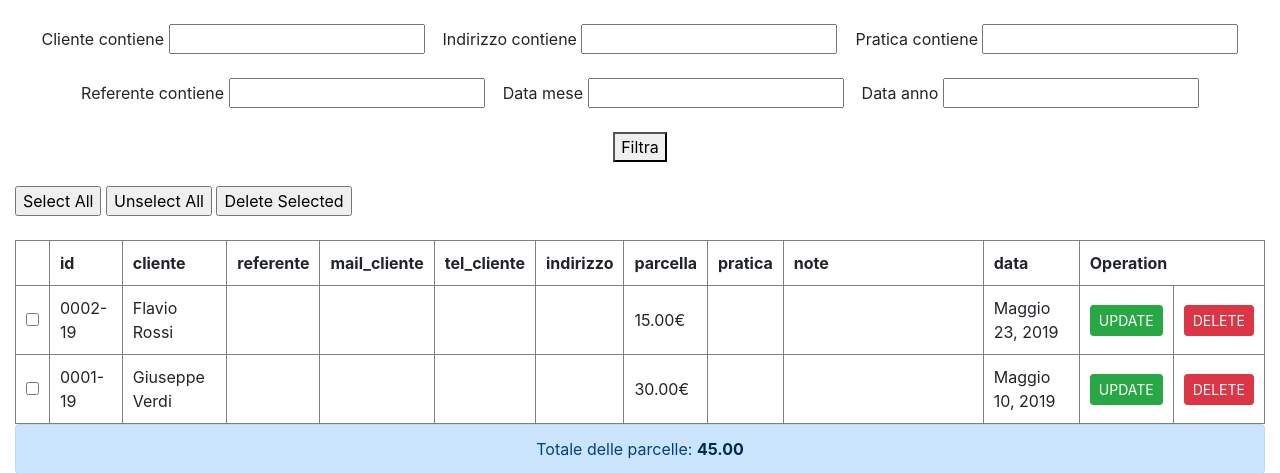
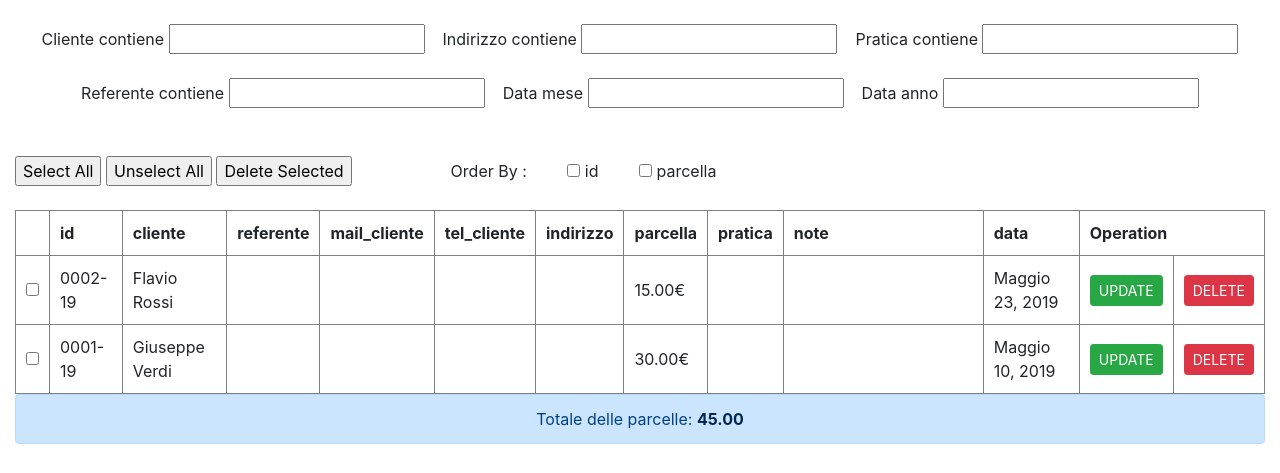
Before and after one commit to Claudio1108/MY_ACC, a Django app: page /AllProtocols/ in a window 1280 px wide. Shown: the part 112-585 px from the top of the page. Run offline with Django 3.2, Linux system fonts and the light colour scheme; data comes from the database, SQL or seed files in the repository; both versions use the stored data as it was after the commit; some libraries are stand-ins or nearby versions.

Commit message:
less order by

```diff
--- a/Contabilita/filters.py
+++ b/Contabilita/filters.py
@@ -1,5 +1,10 @@
 import django_filters
 from .models import *
+
+
+def print_query_param(value, key):
+   if value and key:
+       return "%s=%s&" % (key, value)
 
 class ProtocolloFilter(django_filters.FilterSet):
 
--- a/Contabilita/models.py
+++ b/Contabilita/models.py
@@ -35,7 +35,7 @@ class Ricavo(models.Model):
         ('ACCONTO', 'ACCONTO'),
         ('SALDO', 'SALDO')
     )
-    movimento = models.CharField(max_length=10, choices=TIPO_MOVIMENTO, default='A')
+    movimento = models.CharField(max_length=10, choices=TIPO_MOVIMENTO,null=True, blank=True)
     importo = models.DecimalField(max_digits=19, decimal_places=2)
     TIPO_FATTURA = (
         ('SI', 'SI'),
@@ -43,6 +43,7 @@ class Ricavo(models.Model):
 
     )
     fattura = models.CharField(max_length=2, choices=TIPO_FATTURA, default='NO')
+    causale = models.CharField(max_length=120,default="", null=True, blank=True)
     #foreign_key
     intestatario_fattura = models.ForeignKey(Socio, on_delete=models.CASCADE, related_name="sociofatturaricavo", default="", null=True, blank=True)
     #foreign_key
@@ -79,7 +80,7 @@ class SpesaGestione(models.Model):
     fattura = models.CharField(max_length=2, choices=TIPO_FATTURA, default='NO')
     # foreign_key
     intestatario_fattura = models.ForeignKey(Socio, on_delete=models.CASCADE, related_name="sociofatturaspesagestione", default="", null=True, blank=True)
-    causale = models.CharField(max_length=120)
+    causale = models.CharField(max_length=120, default="", null=True, blank=True)
 
     def __str__(self):
 
--- a/Contabilita/views.py
+++ b/Contabilita/views.py
@@ -3,6 +3,12 @@ from django.contrib import messages
 from .forms import *
 from django.db import connection
 from .filters import *
+from django.shortcuts import render_to_response
+from django.template import loader, RequestContext
+from django.http import HttpResponse
+import json
+from django.template.loader import render_to_string
+from django.http.response import JsonResponse
 from django.core.paginator import Paginator
 
 # Create your views here.
@@ -15,17 +21,38 @@ def viewAllProtocols(request):
 
     protocolli = Protocollo.objects.all()
 
-    protocollo_filter = ProtocolloFilter(request.GET, queryset=protocolli.order_by("-identificativo","-parcella"))
+    sum_parcelle = 0
 
-    sum_parcelle=0
+    if request.method == 'POST':
+        order = request.POST.get('order')
+        print(str(order))
+        if order=='id':
+            protocollo_filter = ProtocolloFilter(request.GET,queryset=protocolli.order_by("identificativo"))
+        else:
+            protocollo_filter = ProtocolloFilter(request.GET, queryset=protocolli.order_by("parcella"))
+
+    else:
+
+        protocollo_filter = ProtocolloFilter(request.GET, queryset=protocolli.order_by("-identificativo"))
+    print("-------------   "+str(protocollo_filter.qs))
 
     for i in range(0,len(protocollo_filter.qs),1):
+        print(str(protocollo_filter.qs[i]))
+        sum_parcelle=sum_parcelle+protocollo_filter.qs[i].parcella
 
-        sum_parcelle=sum_parcelle+protocollo_filter.qs[i].parcella
+    print(str(sum_parcelle))
 
     context = {'filter': protocollo_filter, 'sum_p':sum_parcelle}
 
-    return render(request, "Protocollo/AllProtocols.html", context)
+    if request.method == 'POST':
+        print("POST")
+        print(str(request))
+        return render(request, "Protocollo/AllProtocols.html", context)
+
+    else:
+        print("GET")
+        print(str(request))
+        return render(request, "Protocollo/AllProtocols.html", context)
 
 def viewCreateProtocol(request):
 
@@ -49,7 +76,7 @@ def viewCreateProtocol(request):
         print(query2)
         cursor = connection.cursor()
         cursor.execute(query2)
-        form.set_identificativo(str(val)+"-"+anno[2:4])
+        form.set_identificativo(str('{0:04}'.format(val))+"-"+anno[2:4])
 
         if(form.is_valid()):
 
@@ -820,7 +847,7 @@ def viewGestioneGuadagniEffettivi(request):
 
 
 def viewContabilitaProtocolli(request):
-    query = """SELECT t1.identificativo, t1.cliente,t1.indirizzo,t1.pratica,t1.parcella,(SELECT coalesce(sum(t2.importo), 0) FROM Contabilita_ricavo t2 WHERE t1.id = t2.protocollo_id) as entrate,
+    query = """SELECT t1.identificativo, t1.cliente, t1.referente, t1.indirizzo,t1.pratica,t1.parcella,(SELECT coalesce(sum(t2.importo), 0) FROM Contabilita_ricavo t2 WHERE t1.id = t2.protocollo_id) as entrate,
                                             (SELECT coalesce(sum(t3.importo), 0) FROM Contabilita_spesacommessa t3 WHERE t1.id=t3.protocollo_id) as uscite,
                                             t1.parcella-(SELECT coalesce(sum(t2.importo), 0) FROM Contabilita_ricavo t2 WHERE t1.id = t2.protocollo_id)+
                                             (SELECT coalesce(sum(t3.importo), 0) FROM Contabilita_spesacommessa t3 WHERE t1.id=t3.protocollo_id) as saldo
@@ -828,7 +855,7 @@ def viewContabilitaProtocolli(request):
 
                 union
 
-                SELECT t1.identificativo, t1.cliente,t1.indirizzo,t1.pratica,t1.parcella,(SELECT coalesce(sum(t2.importo), 0) FROM Contabilita_ricavo t2 WHERE t1.id = t2.protocollo_id) as entrate,
+                SELECT t1.identificativo, t1.cliente, t1.referente, t1.indirizzo,t1.pratica,t1.parcella,(SELECT coalesce(sum(t2.importo), 0) FROM Contabilita_ricavo t2 WHERE t1.id = t2.protocollo_id) as entrate,
                                                             (SELECT coalesce(sum(t3.importo), 0) FROM Contabilita_spesacommessa t3 WHERE t1.id=t3.protocollo_id) as uscite,
                                                             t1.parcella-(SELECT coalesce(sum(t2.importo), 0) FROM Contabilita_ricavo t2 WHERE t1.id = t2.protocollo_id)+
                                                             (SELECT coalesce(sum(t3.importo), 0) FROM Contabilita_spesacommessa t3 WHERE t1.id=t3.protocollo_id) as saldo
--- a/MyAcc/urls.py
+++ b/MyAcc/urls.py
@@ -24,6 +24,7 @@ urlpatterns = [
     path('admin/', admin.site.urls),
     #Protocollo
     path('HomePage', contviews.viewhomepage, name='HomePage'),
+    #url(r'^AllProtocols/\?order=(?P<order>.*)&csrfmiddlewaretoken=(?P<csrfmiddlewaretoken>.*)$', contviews.viewAllProtocols, name='AllProtocols'),
     path('AllProtocols/', contviews.viewAllProtocols, name='AllProtocols'),
     path('CreateProtocol/', contviews.viewCreateProtocol, name='CreateProtocol'),
     path('DeleteProtocol/<int:id>', contviews.viewDeleteProtocol, name='DeleteProtocol'),
--- a/templates/ContabilitaProtocolli.html
+++ b/templates/ContabilitaProtocolli.html
@@ -80,6 +80,7 @@
             <tr>
                 <th>id</th>
                 <th>cliente</th>
+                <th>referente</th>
                 <th>indirizzo</th>
                 <th>pratica</th>
                 <th>parcella</th>
@@ -97,6 +98,7 @@
                 <td>{{ item.5 }}</td>
                 <td>{{ item.6 }}</td>
                 <td>{{ item.7 }}</td>
+                <td>{{ item.8 }}</td>
             </tr>
             {% endfor %}
         </table>
--- a/templates/Protocollo/AllProtocols.html
+++ b/templates/Protocollo/AllProtocols.html
@@ -58,6 +58,58 @@
                     }
                   }
             }
+
+            $(document).ready(function () {
+                      $('input[type=checkbox]').click(function () {
+                        var state = $(this)[0].checked,
+                            g = $(this).data('group');
+                         $(this).siblings()
+                         .each(function () {
+                 $(this)[0].checked = g==$(this).data('group')&&state ? false : $(this)[0].checked;
+                         });
+              });
+             })
+
+            function OrderById(){
+
+                $.ajax({
+                            type: "POST",
+                            url: "/AllProtocols/",
+                            data: {
+                                'order': 'id',
+                                csrfmiddlewaretoken: '{{ csrf_token }}'
+                            },
+                            success: function(response) {
+                                //window.location.href = "/HomePage"
+                            },
+                            error: function(response){
+                                alert("failure");
+                            }
+                        });
+
+                 return false;
+
+            }
+
+            function OrderByParcella(){
+
+                $.ajax({
+                            type: "POST",
+                            url: "/AllProtocols/",
+                            data: {
+                                'order': 'parcella',
+                                csrfmiddlewaretoken: '{{ csrf_token }}'
+                            },
+                            success: function(response) {
+
+                            },
+                            error: function(response){
+                                alert("failure");
+                            }
+                        });
+
+            }
+
 
 
 	</script>
@@ -149,16 +201,20 @@
 
             {% endfor %}
             </table>
-            <button type="submit">Filtra</button>
         </form>
 
         </br>
 
-        <div align="left">
+        <div  align="left">
 
             <input type="button" onclick='selectAll()' value="Select All"/>
             <input type="button" onclick='unSelectAll()' value="Unselect All"/>
-            <input type="button" onclick='deleteGroup()' value="Delete Selected"/>
+            <input type="button" onclick='deleteGroup()' value="Delete Selected"/>&nbsp;&nbsp;&nbsp;&nbsp;
+            &nbsp;&nbsp;&nbsp;&nbsp;&nbsp;&nbsp;&nbsp;&nbsp;&nbsp;&nbsp;&nbsp;&nbsp;&nbsp;&nbsp;&nbsp;&nbsp;
+            Order By : &nbsp;&nbsp;&nbsp;&nbsp;&nbsp;&nbsp;&nbsp;
+
+            <input type="checkbox" data-group='orderState' onchange="OrderById()" value="id_order"/> id &nbsp;&nbsp;&nbsp;&nbsp;&nbsp;&nbsp;&nbsp;
+            <input type="checkbox" data-group='orderState' onchange="OrderByParcella()" value="parcella_order"/> parcella
 
         </div>
 
```
Also changed, not shown: db.sqlite3.
